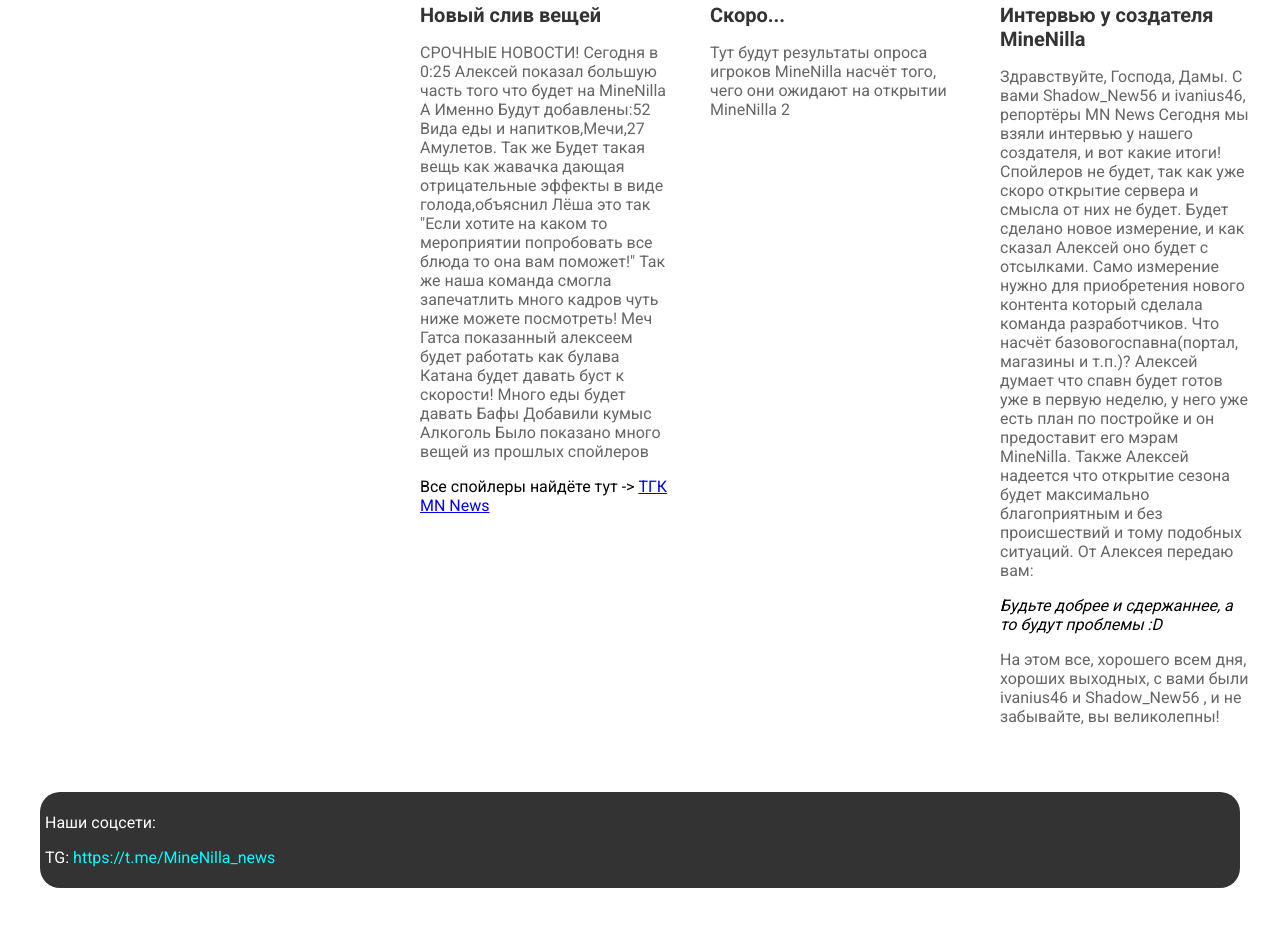
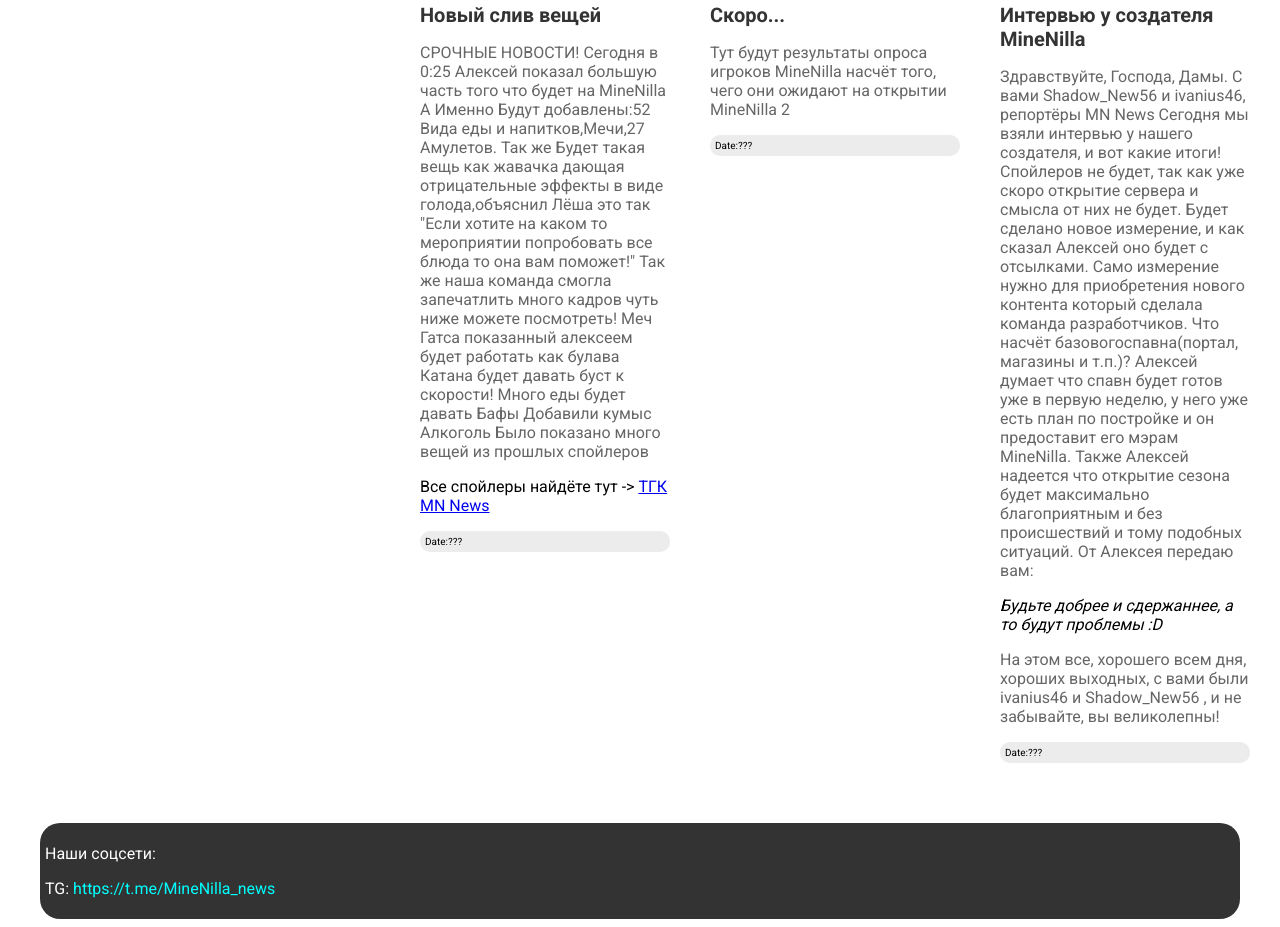
Before and after one commit to ivanisimys/MNnews, a plain HTML site: page index.html in a window 1280 px wide. Shown: the part 525-1452 px from the top of the page. Before the commit the page ends 1421 px from the top, so only its background shows below. Drawn offline with Linux system fonts and the light colour scheme.

Commit message:
date_news

```diff
--- a/index.html
+++ b/index.html
@@ -49,7 +49,8 @@
                                 Много еды будет давать Бафы
                                 Добавили кумыс Алкоголь
                                 Было показано много вещей из прошлых спойлеров</p>
-                                <p>Все спойлеры найдёте тут -> <a href="https://t.me/MineNilla_news">ТГК MN News</a></p>
+                            <p>Все спойлеры найдёте тут -> <a href="https://t.me/MineNilla_news">ТГК MN News</a></p>
+                            <p class="date">Date:???</p>
                         </div>
                     </div>
                     <div class="col-1-of-3">
@@ -57,6 +58,7 @@
                         <div class="col-1-of-3__text">
                             <h1 class="col-1-of-3__h1">Скоро...</h1>
                             <p class="col-1-of-3__p">Тут будут результаты опроса игроков MineNilla насчёт того, чего они ожидают на открытии MineNilla 2</p>
+                            <p class="date">Date:???</p>
                         </div>
                     </div>
                     <div class="col-1-of-3">
@@ -72,7 +74,8 @@
                                 Также Алексей надеется что открытие сезона будет максимально благоприятным и без происшествий и тому подобных ситуаций.
                                 От Алексея передаю вам: </p>
                                 <i>Будьте добрее и сдержаннее, а то будут проблемы :D</i>
-                                <p class="col-1-of-3__p">На этом все, хорошего всем дня, хороших выходных, с вами были ivanius46 и Shadow_New56 , и не забывайте, вы великолепны!</p>
+                            <p class="col-1-of-3__p">На этом все, хорошего всем дня, хороших выходных, с вами были ivanius46 и Shadow_New56 , и не забывайте, вы великолепны!</p>
+                            <p class="date">Date:???</p>
                         </div>
                     </div>
                 </div>
--- a/style.css
+++ b/style.css
@@ -104,6 +104,12 @@ footer {
 .col-1-of-3__pic:hover{
 	transform: perspective(150px) rotateX(5deg);
 }
+.date{
+	background-color: #ececec;
+	border-radius: 10px;
+	padding: 5px;
+	font-size: 10px;
+}
 @media (max-width: 1200px) {
     header {
         flex-direction: column;
```
